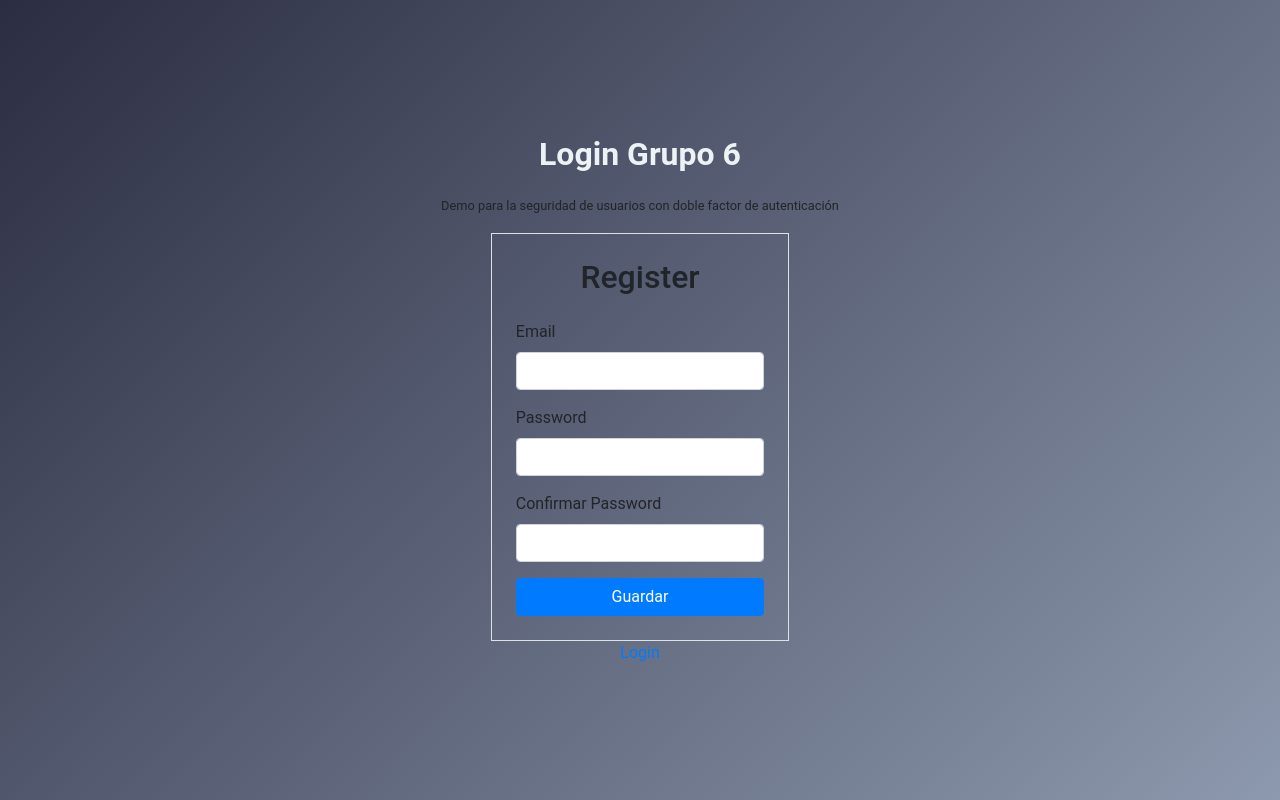
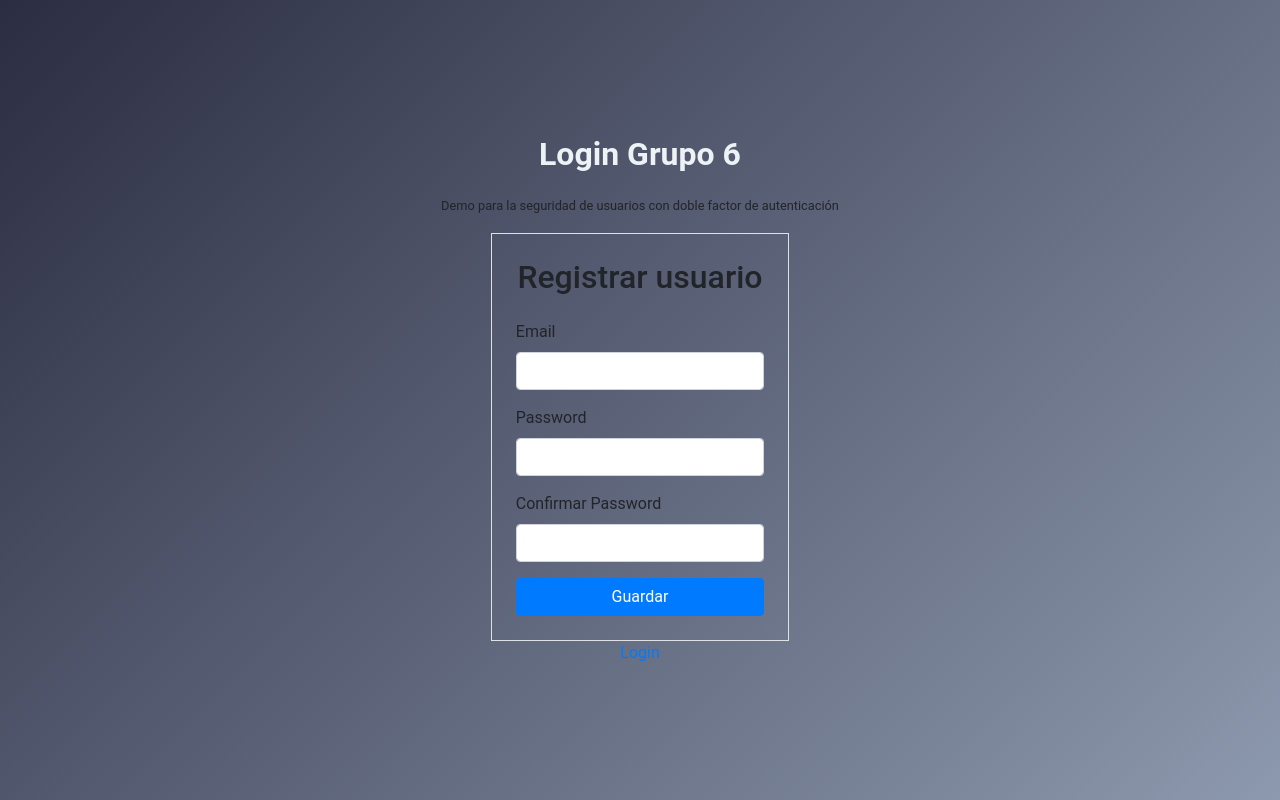
Before and after one commit to joja1990/app-2fa-reactjs, a React (Create React App) app: page /register in a window 1280 px wide. Built offline with nearby package versions, Linux system fonts and the light colour scheme.

Commit message:
MOD-textos-registrar

```diff
--- a/src/components/Register.js
+++ b/src/components/Register.js
@@ -19,7 +19,7 @@ const Register = () => {
     toggleLoading(true);
     e.preventDefault();
     if (userPassword !== confirmedPassword) {
-      editError("Passwords don't match!");
+      editError("Passwords no coinciden");
       return toggleLoading(false);
     }
 
@@ -53,7 +53,7 @@ const Register = () => {
     <div>
       <form className="border p-4 w-75 m-auto" onSubmit={submitInfo}>
         <div className="text-center mb-4">
-          <h2>Register</h2>
+          <h2>Registrar usuario</h2>
         </div>
         {error ? (
           <div className="alert alert-danger" role="alert">
```
